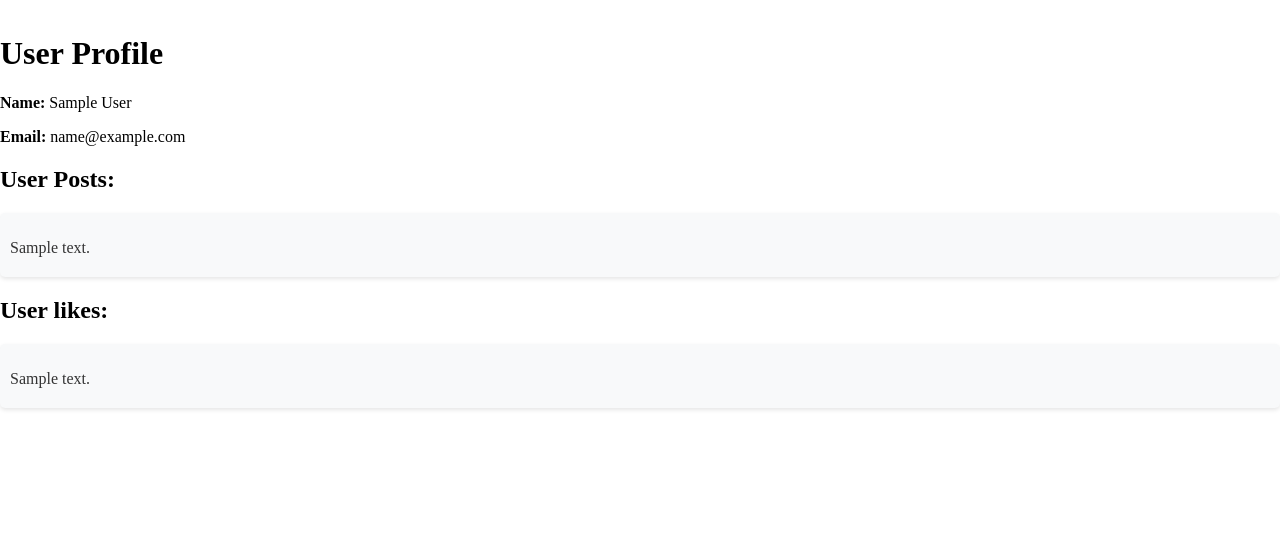
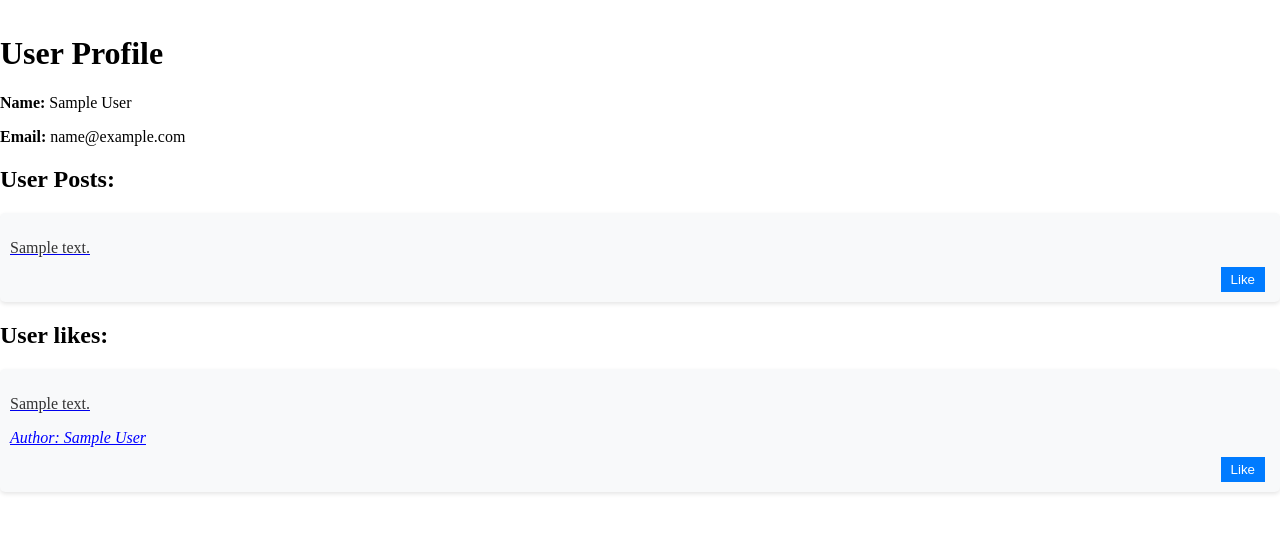
Before and after one commit to FaroukZakaria/Mini_social_media, a Flask app: page /users/1 in a window 1280 px wide. Shown: the part 46-579 px from the top of the page. Run offline with Flask 3, Linux system fonts and the light colour scheme; tables that the repository leaves empty hold one stand-in row (values such as "Sample post").

Commit message:
Added like buttons in posts. Added reference links to posts. Added authors to liked posts by user.

```diff
--- a/templates/profile.html
+++ b/templates/profile.html
@@ -18,7 +18,22 @@
     <ul class="post-list">
         {% for post in user.user_posts %}
 	    <li class="post-item">
-	        <p>{{ post.content }}</p>
+	        <a href="/posts/{{ post.id }}" class="post-link">
+		    <div class="post-content">
+	                <p>{{ post.content }}</p>
+		    </div>
+		</a>
+		<div class="like-buttons">
+		    {% if curr_user in user_likes[post.id] %}
+		        <form action="/unlike_post/{{ post.id }}" method="POST">
+			    <button type="submit" class="unlike-btn">Unlike</button>
+			</form>
+		    {% else %}
+		        <form action="/like_post/{{ post.id }}" method="POST">
+			    <button type="submit" class="like-btn">Like</button>
+			</form>
+		    {% endif %}
+		</div>
 	    </li>
 	{% endfor %}
     </ul>
@@ -26,7 +41,25 @@
     <ul class="post-list">
 	{% for like in user.user_likes %}
 	    <li class="post-item">
-	        <p>{{ like.post.content }}</p>
+	        <a href="/posts/{{ like.post.id }}" class="post-link">
+		    <div class="post-content">
+	                <p>{{ like.post.content }}</p>
+			<p class="author-info">
+			    <a href="/users/{{ like.post.author_id }}" class="author-link">Author: {{ like.post.author.firstname }} {{ like.post.author.lastname }}</a>
+			</p>
+		    </div>
+		</a>
+		<div class="like-buttons">
+		    {% if curr_user in user_likes[like.post.id] %}
+		        <form action="/unlike_post/{{ like.post.id }}" method="POST">
+			    <button type="submit" class="unlike-btn">Unlike</button>
+			</form>
+		    {% else %}
+		        <form action="/like_post/{{ like.post.id }}" method="POST">
+			    <button type="submit" class="like-btn">Like</button>
+			</form>
+		    {% endif %}
+		</div>
 	    </li>
         {% endfor %}
     </ul>
```
